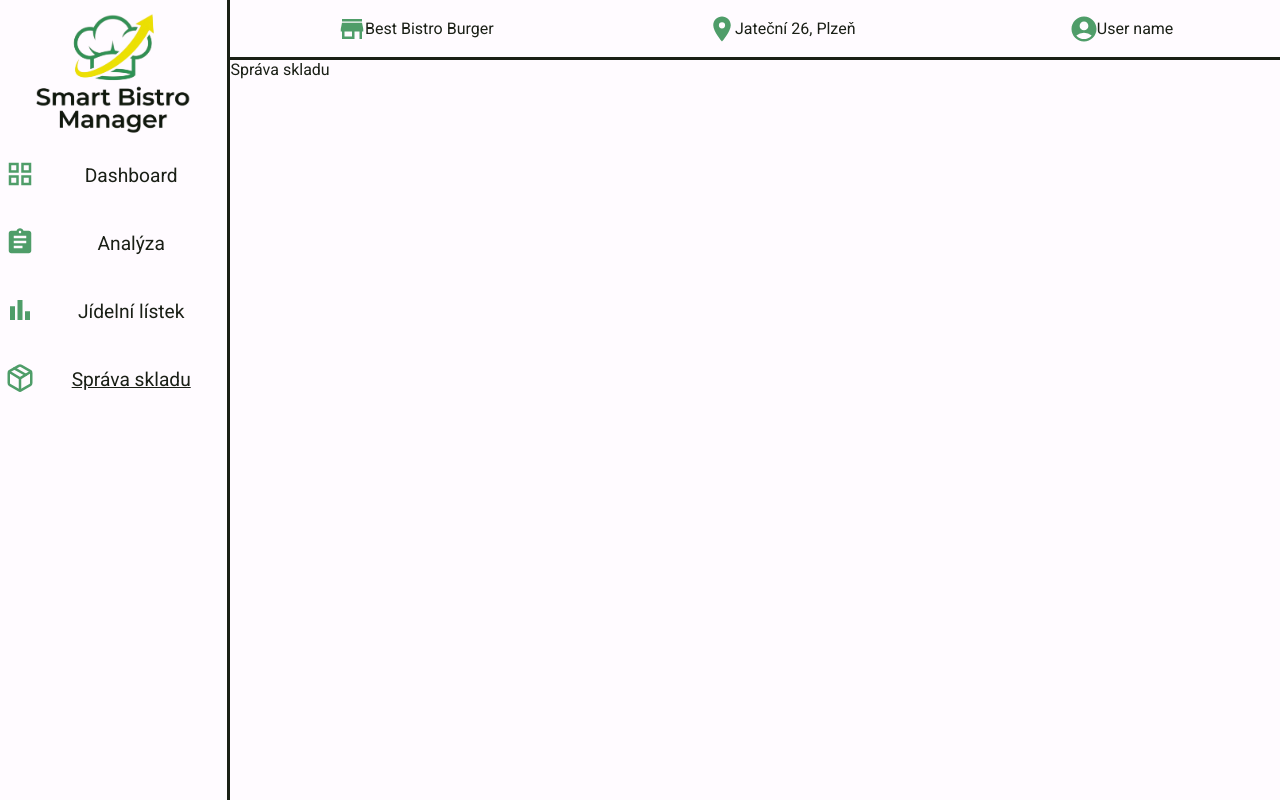
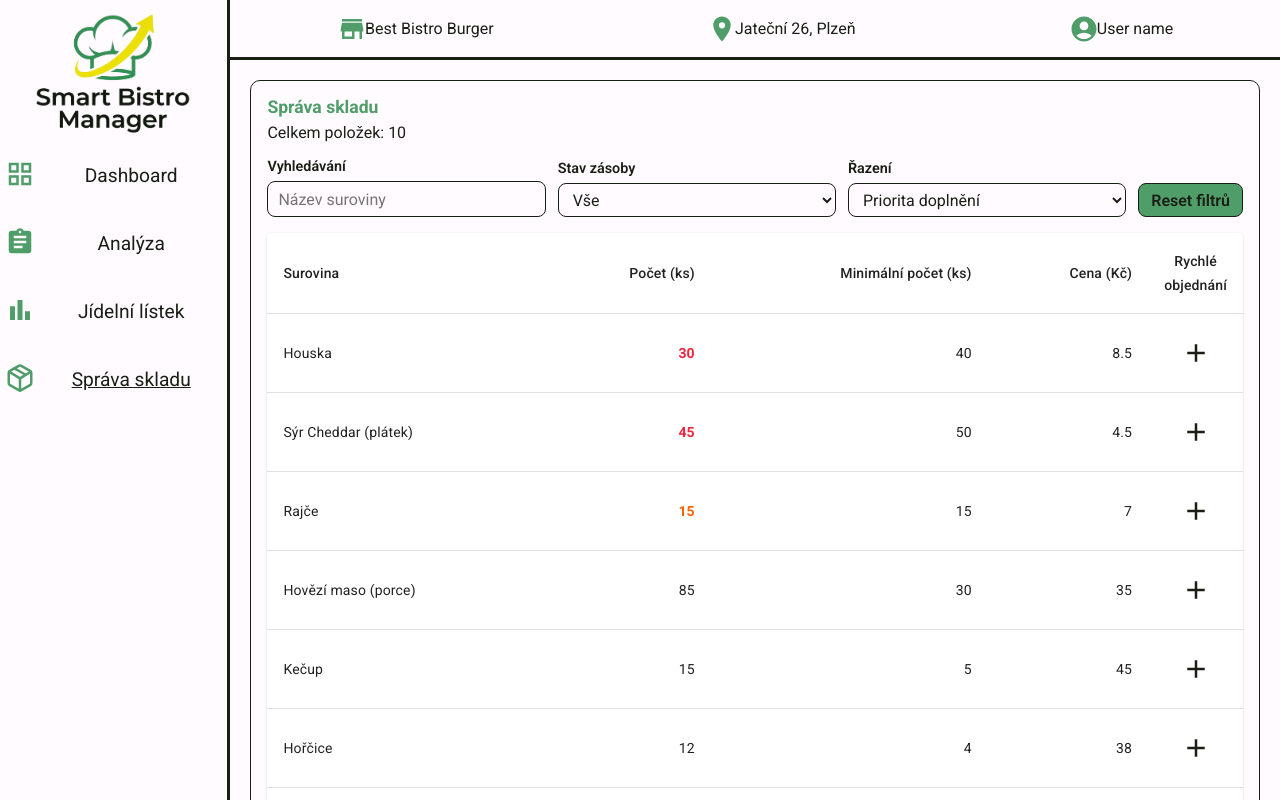
Before and after one commit to Jakub-Mat/smartbistro_manager, a React (Vite) app: page /stock in a window 1280 px wide. Built offline with nearby package versions, Linux system fonts and the light colour scheme; the HTML template or start-up script is replaced by a standard one; a web font is replaced by a local one.

Commit message:
Added StockManagementPage.jsx UI and functionality

```diff
--- a/src/App.jsx
+++ b/src/App.jsx
@@ -7,6 +7,10 @@ import MenuPage from "./components/pages/MenuPage.jsx";
 import StockManagementPage from "./components/pages/StockManagementPage.jsx";
 
 
+// TODO(storage-refactor):
+// 1) Přesunout localStorage keys do src/utils/storage.js
+// 2) Přidat safe JSON parse helper
+// 3) Nahradit přímé localStorage.getItem/setItem ve stránkách helper funkcemi
 
 function App() {
 
--- /dev/null
+++ b/src/components/pages/StockManagementPage.css
@@ -0,0 +1,94 @@
+#content.stockManagementContent {
+    display: block;
+    padding: 20px;
+    box-sizing: border-box;
+    width: 100%;
+    height: 100%;
+    overflow: auto;
+}
+
+.stockPanel {
+    border: 1px solid var(--fontColor);
+    border-radius: 10px;
+    padding: 16px;
+    width: 100%;
+    min-width: 0;
+    box-sizing: border-box;
+}
+
+.stockTitle {
+    color: var(--primary);
+    font-weight: 700;
+    font-size: 1.1rem;
+    display: inline-block;
+}
+
+.stockSubtitle {
+    color: var(--fontColor);
+    display: block;
+    margin-top: 6px;
+    margin-bottom: 16px;
+}
+
+.stockFilterBar {
+    display: grid;
+    grid-template-columns: repeat(3, minmax(170px, 1fr)) auto;
+    gap: 12px;
+    align-items: end;
+    margin-bottom: 16px;
+}
+
+.stockFilterField {
+    display: flex;
+    flex-direction: column;
+    gap: 6px;
+}
+
+.stockFilterField label {
+    color: var(--fontColor);
+    font-size: 0.9rem;
+    font-weight: 600;
+}
+
+.stockFilterField input,
+.stockFilterField select {
+    border: 1px solid var(--fontColor);
+    border-radius: 8px;
+    height: 34px;
+    padding: 0 10px;
+    font: inherit;
+    color: var(--fontColor);
+    background: var(--bg);
+}
+
+.stockFilterReset {
+    border: 1px solid var(--fontColor);
+    border-radius: 8px;
+    height: 34px;
+    width: fit-content;
+    margin: 0;
+    padding: 0 12px;
+    display: inline-flex;
+    justify-content: center;
+    align-items: center;
+    text-align: center;
+    font: inherit;
+    font-weight: 600;
+    color: var(--fontColor);
+    background: var(--primary);
+    cursor: pointer;
+}
+
+.stockFilterReset:hover {
+    filter: brightness(0.96);
+}
+
+.stockTableWrapper {
+    min-width: 0;
+}
+
+@media (max-width: 1000px) {
+    .stockFilterBar {
+        grid-template-columns: 1fr;
+    }
+}
--- a/src/components/pages/StockManagementPage.jsx
+++ b/src/components/pages/StockManagementPage.jsx
@@ -1,4 +1,153 @@
-// src/pages/StockPage.jsx
+import { useEffect, useState } from 'react'
+import './StockManagementPage.css'
+import StockTable from '../atoms/StockTable.jsx'
+import ingredientData from '../../assets/suroviny.json'
+
+const STORAGE_KEY = 'smartbistro_ingredients'
+const FILTERS_STORAGE_KEY = 'smartbistro_stock_filters'
+
+const DEFAULT_FILTERS = {
+    query: '',
+    stockState: 'all',
+    sortBy: 'priority',
+}
+
 export default function StockManagementPage() {
-  return <div>Správa skladu</div>
+
+    function loadIngredients() {
+        const saved = localStorage.getItem(STORAGE_KEY)
+        return saved ? JSON.parse(saved) : ingredientData
+    }
+
+    function loadFilters() {
+        const saved = localStorage.getItem(FILTERS_STORAGE_KEY)
+        return saved ? JSON.parse(saved) : DEFAULT_FILTERS
+    }
+
+    const [ingredients] = useState(loadIngredients)
+    const [filters, setFilters] = useState(loadFilters)
+
+    useEffect(() => {
+        localStorage.setItem(FILTERS_STORAGE_KEY, JSON.stringify(filters))
+    }, [filters])
+
+    const handleFilterChange = (key, value) => {
+        setFilters((previous) => ({
+            ...previous,
+            [key]: value,
+        }))
+    }
+
+    const handleResetFilters = () => {
+        setFilters(DEFAULT_FILTERS)
+    }
+
+    const getPriority = (item) => {
+        if (item.pocet_ks < item.min_pocet) return 0
+        if (item.pocet_ks === item.min_pocet) return 1
+        return 2
+    }
+
+    let filteredIngredients = [...ingredients]
+
+    if (filters.query.trim()) {
+        const searchText = filters.query.trim().toLowerCase()
+        filteredIngredients = filteredIngredients.filter((ingredient) => ingredient.name.toLowerCase().includes(searchText))
+    }
+
+    if (filters.stockState === 'belowMin') {
+        filteredIngredients = filteredIngredients.filter((ingredient) => ingredient.pocet_ks < ingredient.min_pocet)
+    }
+
+    if (filters.stockState === 'atMin') {
+        filteredIngredients = filteredIngredients.filter((ingredient) => ingredient.pocet_ks === ingredient.min_pocet)
+    }
+
+    if (filters.stockState === 'aboveMin') {
+        filteredIngredients = filteredIngredients.filter((ingredient) => ingredient.pocet_ks > ingredient.min_pocet)
+    }
+
+    if (filters.sortBy === 'nameAsc') {
+        filteredIngredients.sort((a, b) => a.name.localeCompare(b.name))
+    }
+
+    if (filters.sortBy === 'stockAsc') {
+        filteredIngredients.sort((a, b) => a.pocet_ks - b.pocet_ks)
+    }
+
+    if (filters.sortBy === 'stockDesc') {
+        filteredIngredients.sort((a, b) => b.pocet_ks - a.pocet_ks)
+    }
+
+    if (filters.sortBy === 'priceAsc') {
+        filteredIngredients.sort((a, b) => a.cena - b.cena)
+    }
+
+    if (filters.sortBy === 'priceDesc') {
+        filteredIngredients.sort((a, b) => b.cena - a.cena)
+    }
+
+    if (filters.sortBy === 'priority') {
+        filteredIngredients.sort((a, b) => getPriority(a) - getPriority(b))
+    }
+
+    return (
+        <div id="content" className="stockManagementContent">
+            <section className="stockPanel">
+                <span className="stockTitle">Správa skladu</span>
+                <span className="stockSubtitle">Celkem položek: {filteredIngredients.length}</span>
+
+                <div className="stockFilterBar">
+                    <div className="stockFilterField">
+                        <label htmlFor="stock-search">Vyhledávání</label>
+                        <input
+                            id="stock-search"
+                            type="text"
+                            value={filters.query}
+                            placeholder="Název suroviny"
+                            onChange={(event) => handleFilterChange('query', event.target.value)}
+                        />
+                    </div>
+
+                    <div className="stockFilterField">
+                        <label htmlFor="stock-state">Stav zásoby</label>
+                        <select
+                            id="stock-state"
+                            value={filters.stockState}
+                            onChange={(event) => handleFilterChange('stockState', event.target.value)}
+                        >
+                            <option value="all">Vše</option>
+                            <option value="belowMin">Pod minimem</option>
+                            <option value="atMin">Na minimu</option>
+                            <option value="aboveMin">Nad minimem</option>
+                        </select>
+                    </div>
+
+                    <div className="stockFilterField">
+                        <label htmlFor="stock-sort">Řazení</label>
+                        <select
+                            id="stock-sort"
+                            value={filters.sortBy}
+                            onChange={(event) => handleFilterChange('sortBy', event.target.value)}
+                        >
+                            <option value="priority">Priorita doplnění</option>
+                            <option value="nameAsc">Název A-Z</option>
+                            <option value="stockAsc">Počet ks vzestupně</option>
+                            <option value="stockDesc">Počet ks sestupně</option>
+                            <option value="priceAsc">Cena vzestupně</option>
+                            <option value="priceDesc">Cena sestupně</option>
+                        </select>
+                    </div>
+
+                    <button className="stockFilterReset" type="button" onClick={handleResetFilters}>
+                        Reset filtrů
+                    </button>
+                </div>
+
+                <div className="stockTableWrapper">
+                    <StockTable ingredients={filteredIngredients} onPlusButtonClick={undefined} />
+                </div>
+            </section>
+        </div>
+    )
 }
```
